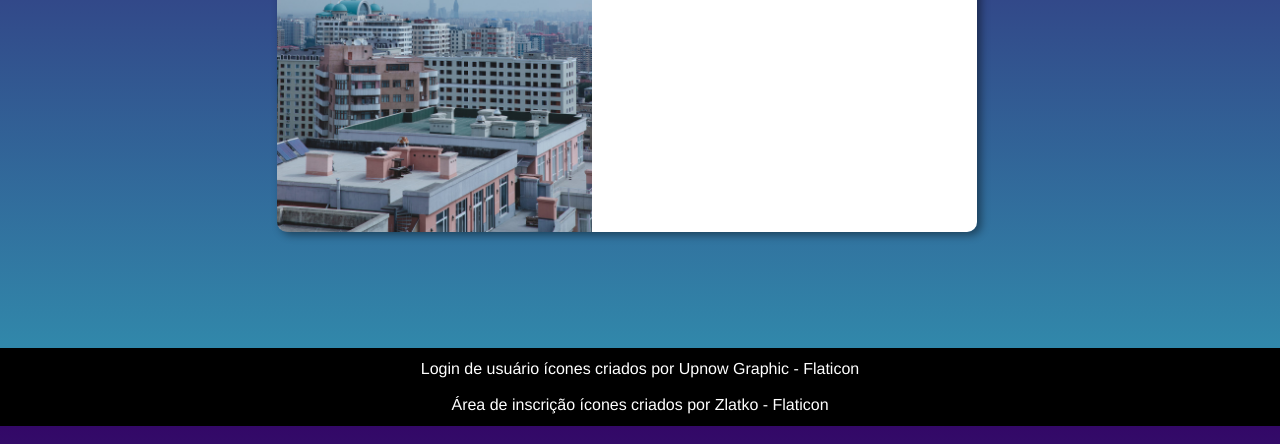
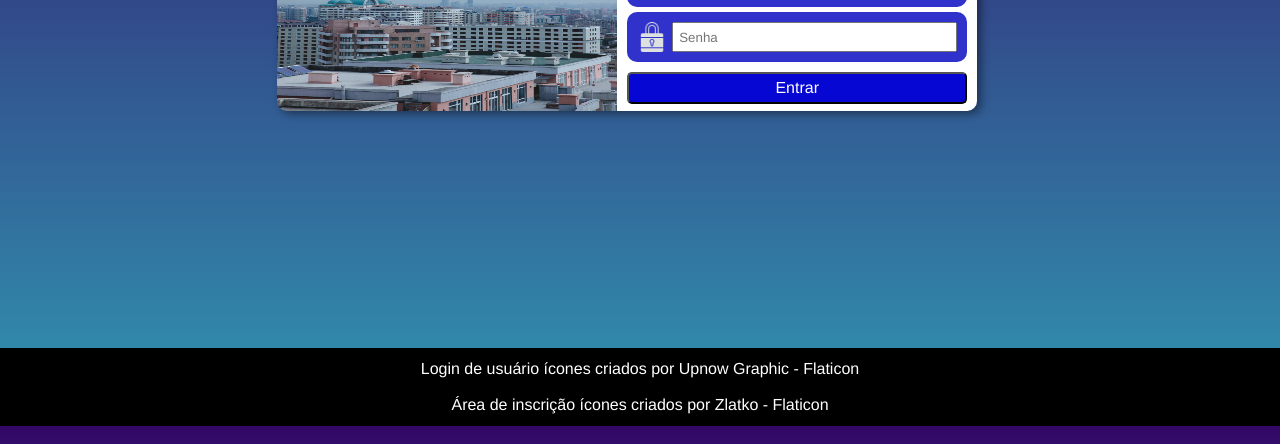
Before and after one commit to ArtLeao/Projeto_final, a plain HTML site: page index.html in a window 1280 px wide. Shown: the part 356-800 px from the top of the page. Drawn offline with Linux system fonts and the light colour scheme.

Commit message:
Ajustes no layout

```diff
--- a/estilos/media-query.css
+++ b/estilos/media-query.css
@@ -5,6 +5,7 @@
 
     section{
         width: 600px;
+        height: 230px;
         display: flex;
         flex-direction: row;
     }
@@ -30,19 +31,20 @@
 
     section{
         width: 700px;
+        height: 230px;
         display: flex;
         flex-direction: row;
     }
     #img_principal{
         float: left;
-        width: 45%;
+        width: 50%;
         height: 100%;
         border-bottom-left-radius: 10px;
         border-top-right-radius: 0;
     }
     #formulario{
         float: right;
-        width: 55%;
+        width: 50%;
         border-top-right-radius: 10px;
         border-bottom-left-radius: 0;
     }
```
